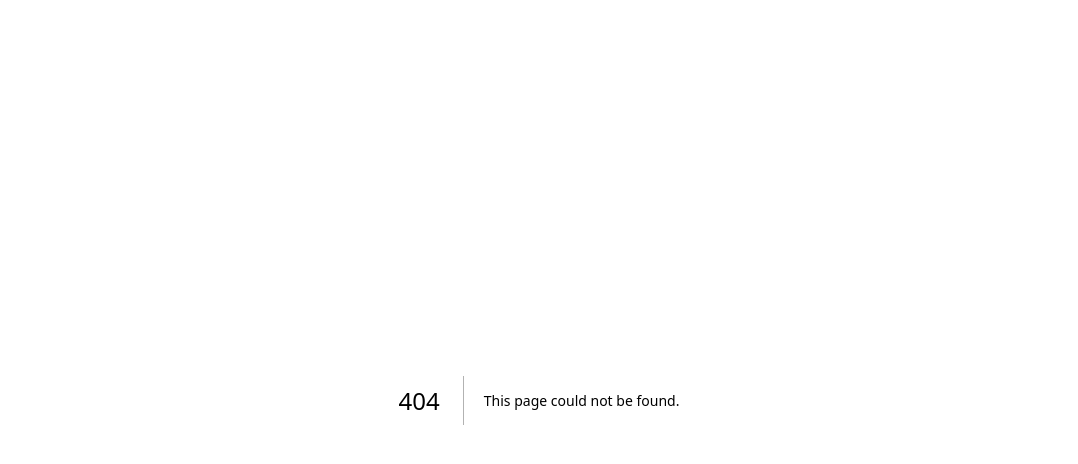
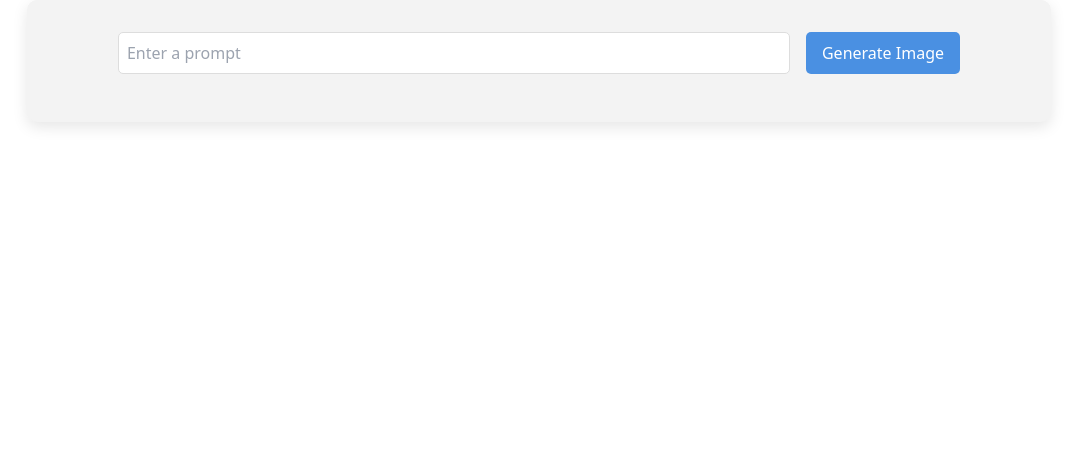
Before and after one commit to mayooear/gpt4-pdf-chatbot-langchain, a Next.js app: page /dall-e in a window 1280 px wide. Before the commit this address had no page. Shown: the top 464 px of the page, without its empty margins (101-1179 px from the left). Built offline with nearby package versions, Linux system fonts and the light colour scheme.

Commit message:
Add Dall-E implementation

```diff
--- /dev/null
+++ b/pages/api/generateImage.ts
@@ -0,0 +1,35 @@
+import { NextApiRequest, NextApiResponse } from 'next';
+
+export default async function handler(req: NextApiRequest, res: NextApiResponse) {
+  const { prompt } = req.body;
+  const api_base = 'https://fagkveld-generativ-ai.openai.azure.com/';
+  const api_key = process.env.AZURE_OPENAI_API_KEY || '';
+  const api_version = '2023-06-01-preview';
+  const url = `${api_base}openai/images/generations:submit?api-version=${api_version}`;
+  const headers = {
+    'api-key': api_key,
+    'Content-Type': 'application/json'
+  };
+  const body = {
+    prompt: prompt,
+    n: 3,
+    resolution: '1024x1024'
+  };
+  const response = await fetch(url, { method: 'POST', headers: headers, body: JSON.stringify(body) });
+  const submission = await response.json();
+  const operation_location = response.headers.get('Operation-Location') || "";
+
+  let status = "";
+  while (status !== "succeeded") {
+    let retry_after = response.headers.get('Retry-After');
+    let waitTime = retry_after ? parseInt(retry_after) : 1;
+    await new Promise(r => setTimeout(r, waitTime * 1000));
+    const operationResponse = await fetch(operation_location, { headers: headers });
+    const data = await operationResponse.json();
+    console.log(data);
+    status = data.status;
+    if (status === 'succeeded') {
+        return res.status(200).json({ imageUrls: data.result.data });
+    }
+  }
+}
--- /dev/null
+++ b/pages/dall-e.tsx
@@ -0,0 +1,57 @@
+import { useState } from 'react';
+import styles from '@/styles/dall-e.module.css';
+
+const DallE = () => {
+  const [prompt, setPrompt] = useState('');
+  const [imageUrls, setImageUrls] = useState([] as any[]);
+  const [isLoading, setIsLoading] = useState(false);
+
+  const generateImage = async () => {
+    setIsLoading(true);
+    const res = await fetch('/api/generateImage', {
+      method: 'POST',
+      headers: {
+        'Content-Type': 'application/json',
+      },
+      body: JSON.stringify({ prompt }),
+    });
+    const data = await res.json();
+    console.log(data);
+    setImageUrls(data.imageUrls);
+    setIsLoading(false);
+  };
+
+  return (
+    <div className={styles['dall-e-container']}>
+      <div className={styles['input-container']}>
+        <input
+          type="text"
+          placeholder="Enter a prompt"
+          className={styles['input-prompt']}
+          value={prompt}
+          onChange={(e) => setPrompt(e.target.value)}
+        />
+        <button
+          onClick={generateImage}
+          className={styles['generate-button']}
+          disabled={isLoading}
+        >
+          {isLoading ? 'Loading...' : 'Generate Image'}
+        </button>
+      </div>
+      <div className={styles['image-container']}>
+        {imageUrls.map((imageUrl, index) => (
+          <div key={index}>
+            <img
+              src={imageUrl.url}
+              alt={`Generated Image ${index}`}
+              className={styles['generated-image']}
+            />
+          </div>
+        ))}
+      </div>
+    </div>
+  );
+};
+
+export default DallE;
--- /dev/null
+++ b/styles/dall-e.module.css
@@ -0,0 +1,54 @@
+.dall-e-container {
+  width: 80%;
+  margin: 0 auto;
+  background-color: #f3f3f3;
+  border-radius: 10px;
+  padding: 2rem;
+  box-shadow: 0px 5px 15px rgba(0, 0, 0, 0.1);
+}
+
+.input-container {
+  display: flex;
+  justify-content: center;
+  margin-bottom: 1rem;
+}
+
+.input-prompt {
+  width: 70%;
+  padding: 0.5rem;
+  margin-right: 1rem;
+  border-radius: 5px;
+  border: 1px solid #ddd;
+}
+
+.generate-button {
+  padding: 0.5rem 1rem;
+  border: none;
+  border-radius: 5px;
+  background-color: #4a90e2;
+  color: white;
+  cursor: pointer;
+  transition: background-color 0.3s ease;
+}
+
+.generate-button:hover {
+  background-color: #357ae8;
+}
+
+.generate-button:disabled {
+  background-color: #bbb;
+  cursor: not-allowed;
+  color: #333;
+}
+
+.generated-image {
+  max-width: 512px;
+  max-height: 512px;
+  margin: 0.5rem;
+}
+
+.image-container {
+  display: flex;
+  flex-wrap: wrap;
+  justify-content: space-around;
+}
```
